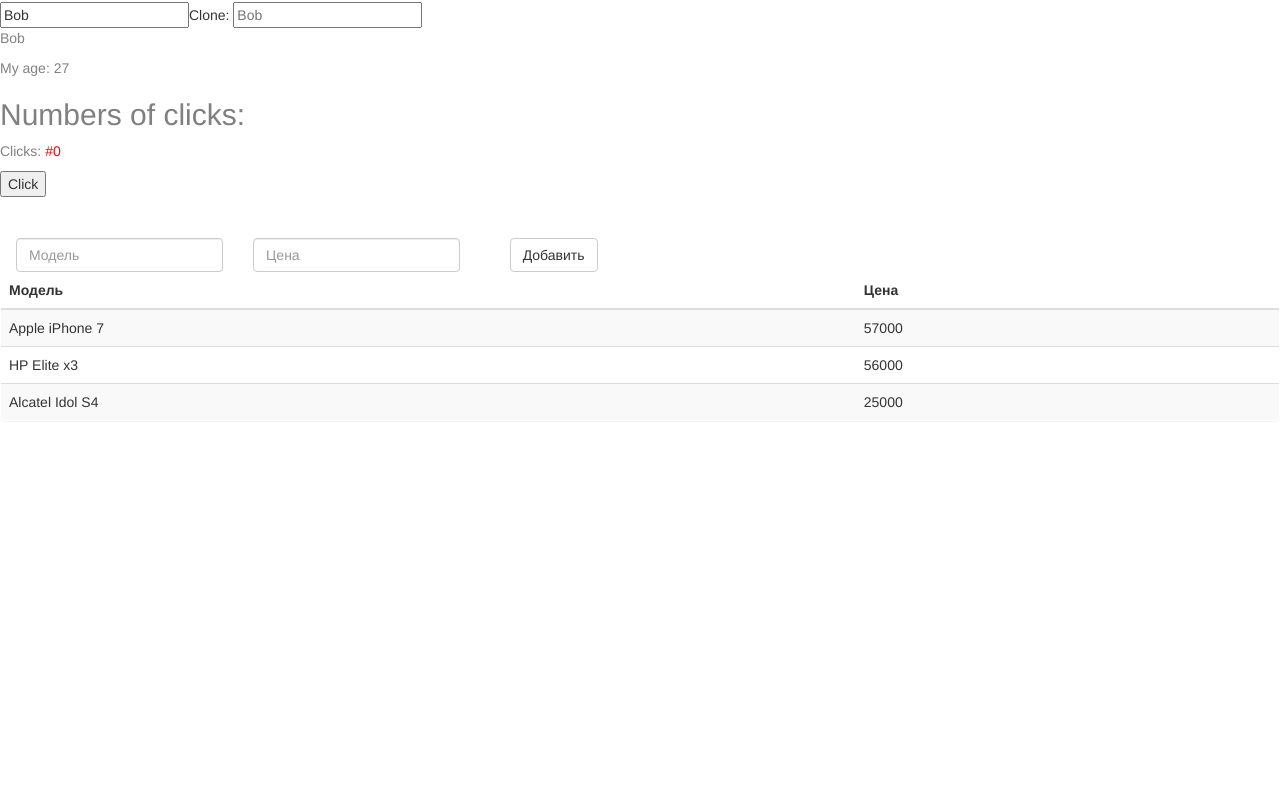
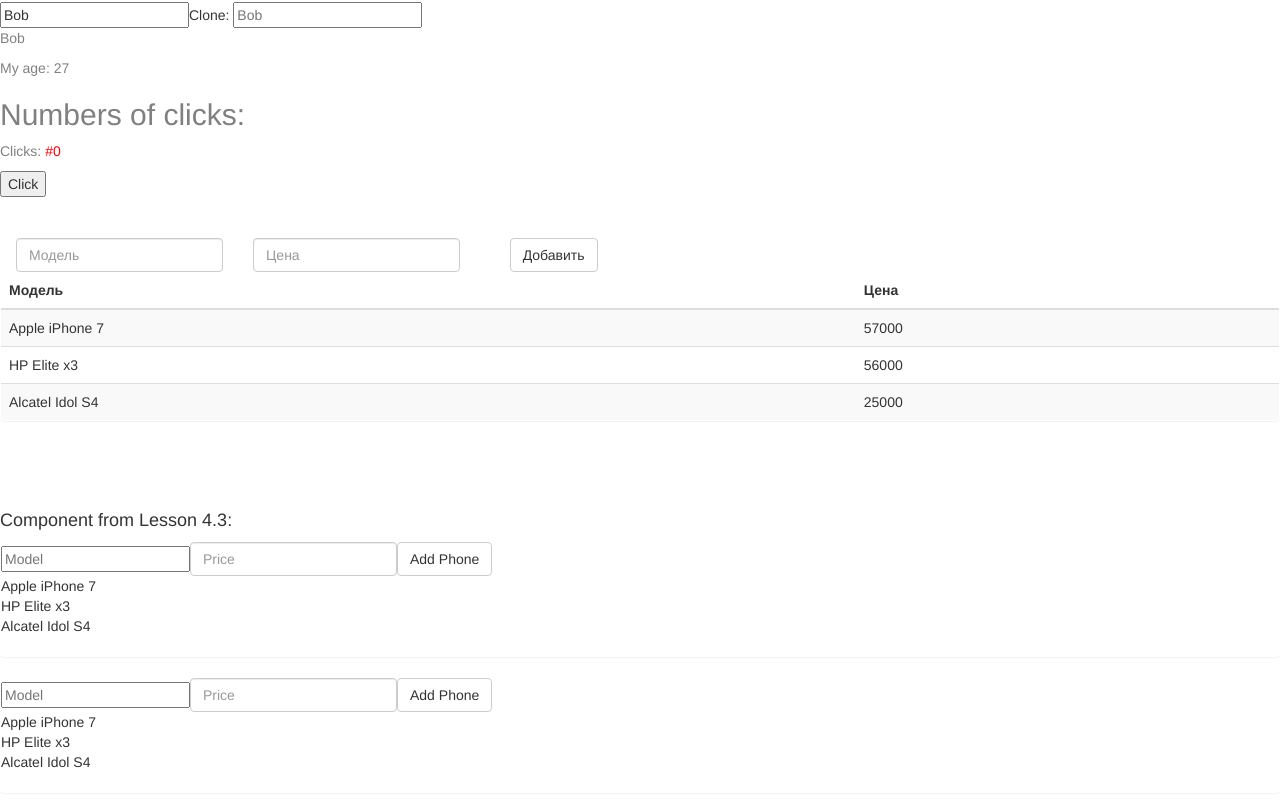
Before and after one commit to Expertus777/angular, an Angular app: page / in a window 1280 px wide. Shown: the part 463-1270 px from the top of the page. Before the commit the page ends 964 px from the top, so only its background shows below. Built offline with nearby package versions, Linux system fonts and the light colour scheme.

Commit message:
4.3 one services, many components

```diff
--- a/src/app/app.component.html
+++ b/src/app/app.component.html
@@ -38,3 +38,6 @@
 
 
 <pre-phone></pre-phone>
+<h4>Component from Lesson 4.3: </h4>
+<data-component></data-component>
+<data-component></data-component>
--- a/src/app/app.module.ts
+++ b/src/app/app.module.ts
@@ -8,6 +8,8 @@ import { AppInputDecoratorComponent } from './app-input-decorator.component';
 import { ChildClickComponent } from './components/connection-to-child/connection-to-child.component';
 import { TwoWayBindComponent } from './components/two-way-bind/two-way-bind.component';
 import { PhoneComponent } from './components/4.1services-n-di/phone.component';
+import { DataComponent } from '@components/4.3one-serveces-many-components/data.component';
+
 
 @NgModule({
   declarations: [
@@ -16,7 +18,8 @@ import { PhoneComponent } from './components/4.1services-n-di/phone.component';
     AppInputDecoratorComponent,
     ChildClickComponent,
     TwoWayBindComponent,
-    PhoneComponent
+    PhoneComponent,
+    DataComponent
   ],
   imports: [
     BrowserModule,
--- a/src/tsconfig.app.json
+++ b/src/tsconfig.app.json
@@ -9,6 +9,9 @@
       ],
       "@services/*": [
         "./app/services/*"
+      ],
+      "@components/*": [
+        "./app/components/*"
       ]
     },
     "module": "es2015",
```
